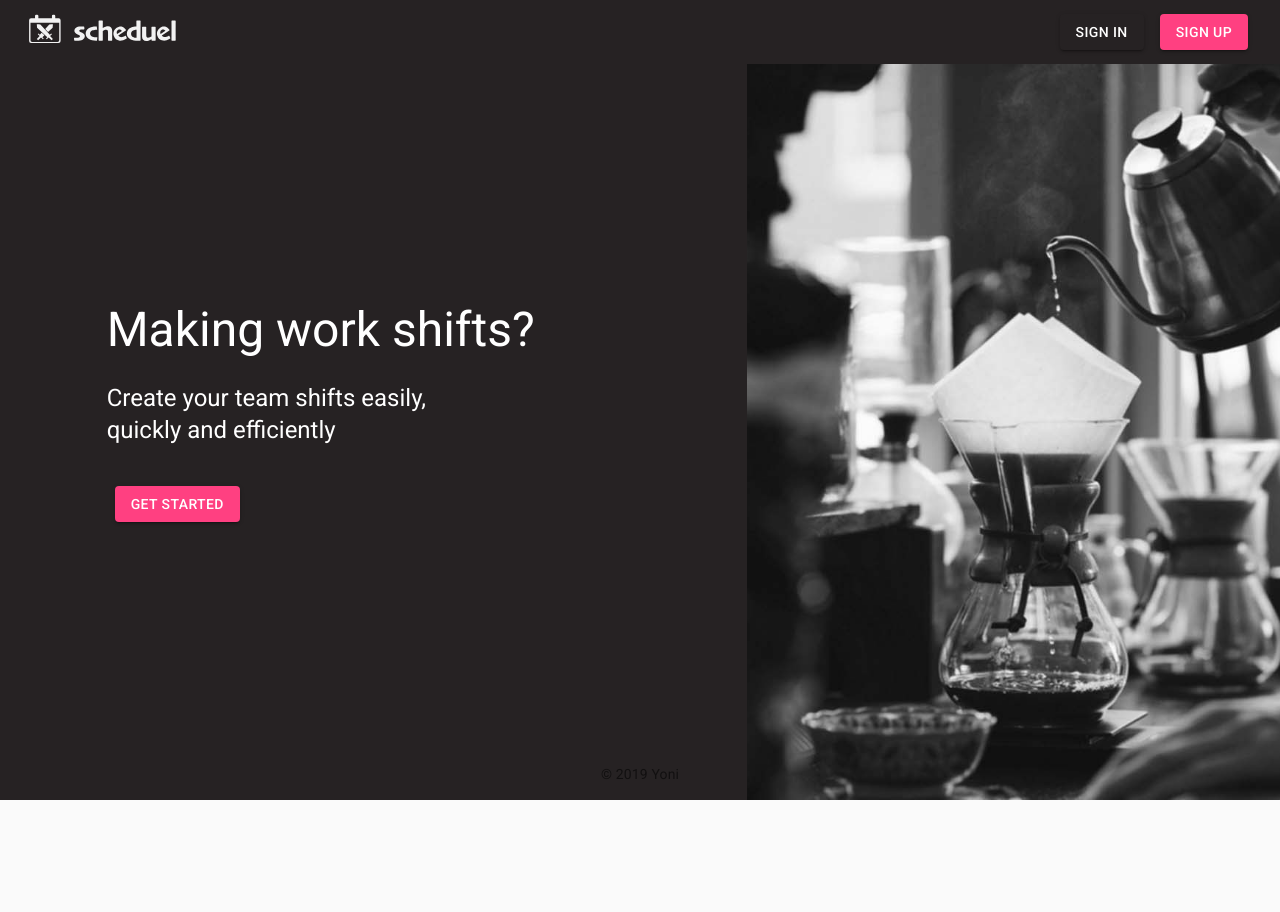
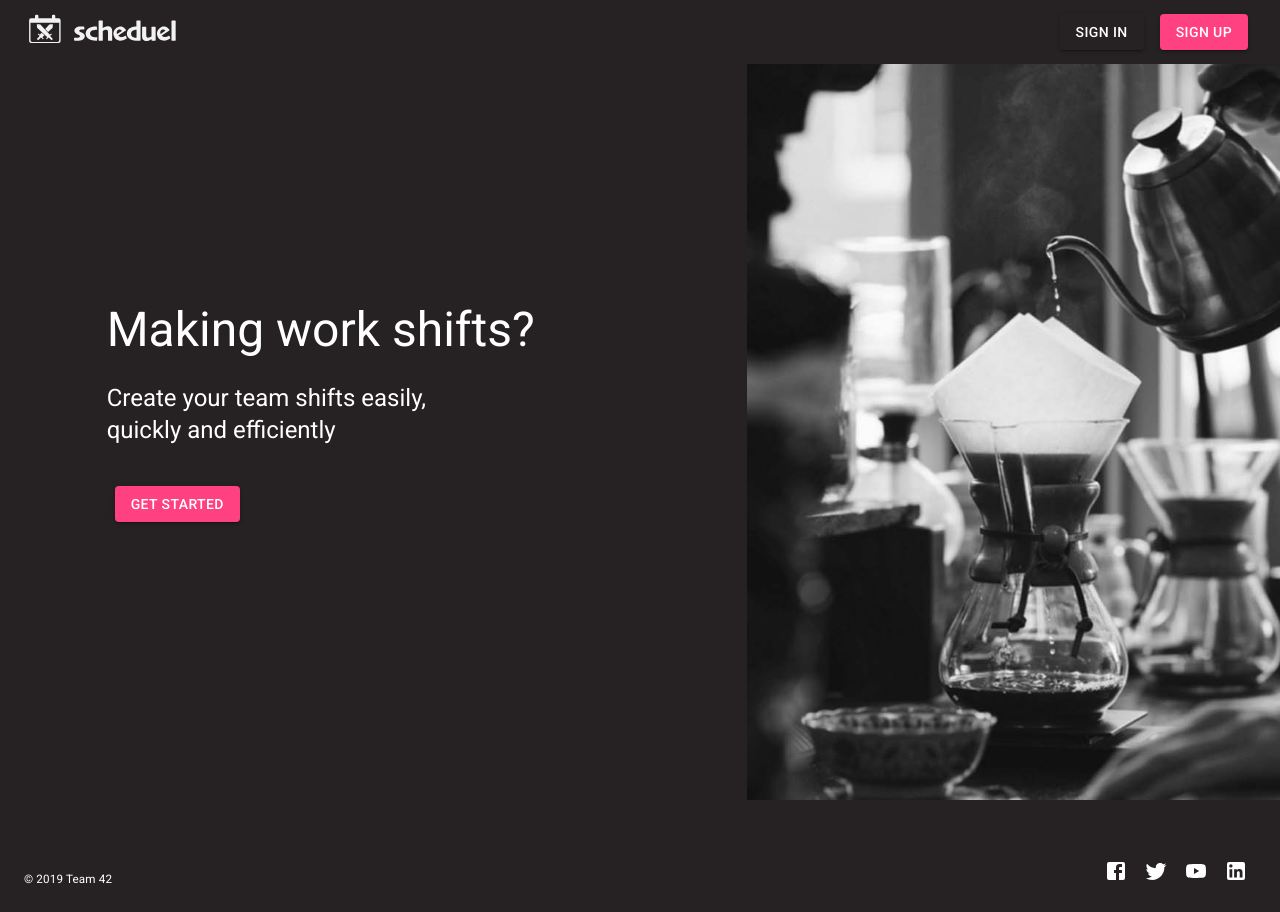
Before and after one commit to yoniakabecky/react-scheduler, a React (Create React App) app: page / in a window 1280 px wide. Before the commit the page ends 805 px from the top, so only its background shows below. Built offline with nearby package versions, Linux system fonts and the light colour scheme; no server answers.

Commit message:
Changed footer

```diff
--- a/src/App.js
+++ b/src/App.js
@@ -21,7 +21,6 @@ import ForgetPassword from "./pages/auth/ForgetPassword";
 
 // Components
 import Navbar from "./components/layouts/Navbar";
-import Footer from "./components/layouts/Footer";
 import PrivateRoute from "./utils/PrivateRoute";
 import AuthRoute from "./utils/AuthRoute";
 
@@ -59,7 +58,6 @@ function App() {
             <AuthRoute path={Path.SIGN_UP} component={SignUpPage} />
             <Route path={Path.FORGET_PASSWORD} component={ForgetPassword} />
           </Switch>
-          <Footer />
         </Router>
       </MuiThemeProvider>
     </Provider>
--- a/src/components/layouts/Footer.jsx
+++ b/src/components/layouts/Footer.jsx
@@ -1,16 +1,52 @@
 import React from "react";
-import { Typography } from "@material-ui/core";
 
-import "./scss/layouts.scss";
+import { makeStyles } from "@material-ui/core/styles";
+import FacebookIcon from "@material-ui/icons/Facebook";
+import TwitterIcon from "@material-ui/icons/Twitter";
+import YouTubeIcon from "@material-ui/icons/YouTube";
+import LinkedInIcon from "@material-ui/icons/LinkedIn";
 
 const Footer = () => {
+  const classes = useStyles();
   return (
-    <div className="footer-wrapper">
-      <Typography variant="body2" color="textSecondary" align="center">
-        © {new Date().getFullYear()} Yoni
-      </Typography>
-    </div>
+    <footer className={classes.footerWrapper}>
+      <small className={classes.copyright}>
+        © {new Date().getFullYear()} Team 42
+      </small>
+      <div className={classes.socialLinks}>
+        <FacebookIcon className={classes.icons} />
+        <TwitterIcon className={classes.icons} />
+        <YouTubeIcon className={classes.icons} />
+        <LinkedInIcon className={classes.icons} />
+      </div>
+    </footer>
   );
 };
 
+const useStyles = makeStyles((theme) => ({
+  footerWrapper: {
+    background: theme.palette.primary.main,
+    color: theme.palette.primary.contrastText,
+    position: "relative",
+    padding: "1.5rem",
+    height: "7rem",
+  },
+  copyright: {
+    position: "absolute",
+    bottom: "1.5rem",
+    left: "1.5rem",
+  },
+  socialLinks: {
+    position: "absolute",
+    bottom: "1.5rem",
+    right: "1.5rem",
+  },
+  icons: {
+    margin: "0 0.5rem",
+    "&:hover": {
+      color: theme.palette.secondary.main,
+    },
+  },
+}));
+
 export default Footer;
--- a/src/components/layouts/Navbar.jsx
+++ b/src/components/layouts/Navbar.jsx
@@ -18,7 +18,7 @@ const Navbar = ({ authenticated }) => {
 
   return (
     <AppBar position="static">
-      <Toolbar>
+      <Toolbar component="nav">
         <Link to={USER_HOME} className={classes.brandLogo}>
           <BrandLogo color="light" size={2} />
         </Link>
--- a/src/components/layouts/scss/layouts.scss
+++ /dev/null
@@ -1,6 +0,0 @@
-.footer-wrapper {
-  position: absolute;
-  left: 0;
-  bottom: 1rem;
-  right: 0;
-}
--- a/src/index.scss
+++ b/src/index.scss
@@ -5,6 +5,7 @@ body {
     sans-serif;
   -webkit-font-smoothing: antialiased;
   -moz-osx-font-smoothing: grayscale;
+  box-sizing: border-box;
 }
 
 a {
--- a/src/pages/LandingPage.jsx
+++ b/src/pages/LandingPage.jsx
@@ -6,6 +6,7 @@ import { makeStyles } from "@material-ui/core/styles";
 // Components
 import Hero from "../components/Landing/Hero";
 import { Container } from "@material-ui/core";
+import Footer from "../components/layouts/Footer";
 
 const LandingPage = () => {
   const classes = useStyles();
@@ -13,6 +14,7 @@ const LandingPage = () => {
   return (
     <main>
       <Hero />
+      <Footer />
     </main>
   );
 };
```
